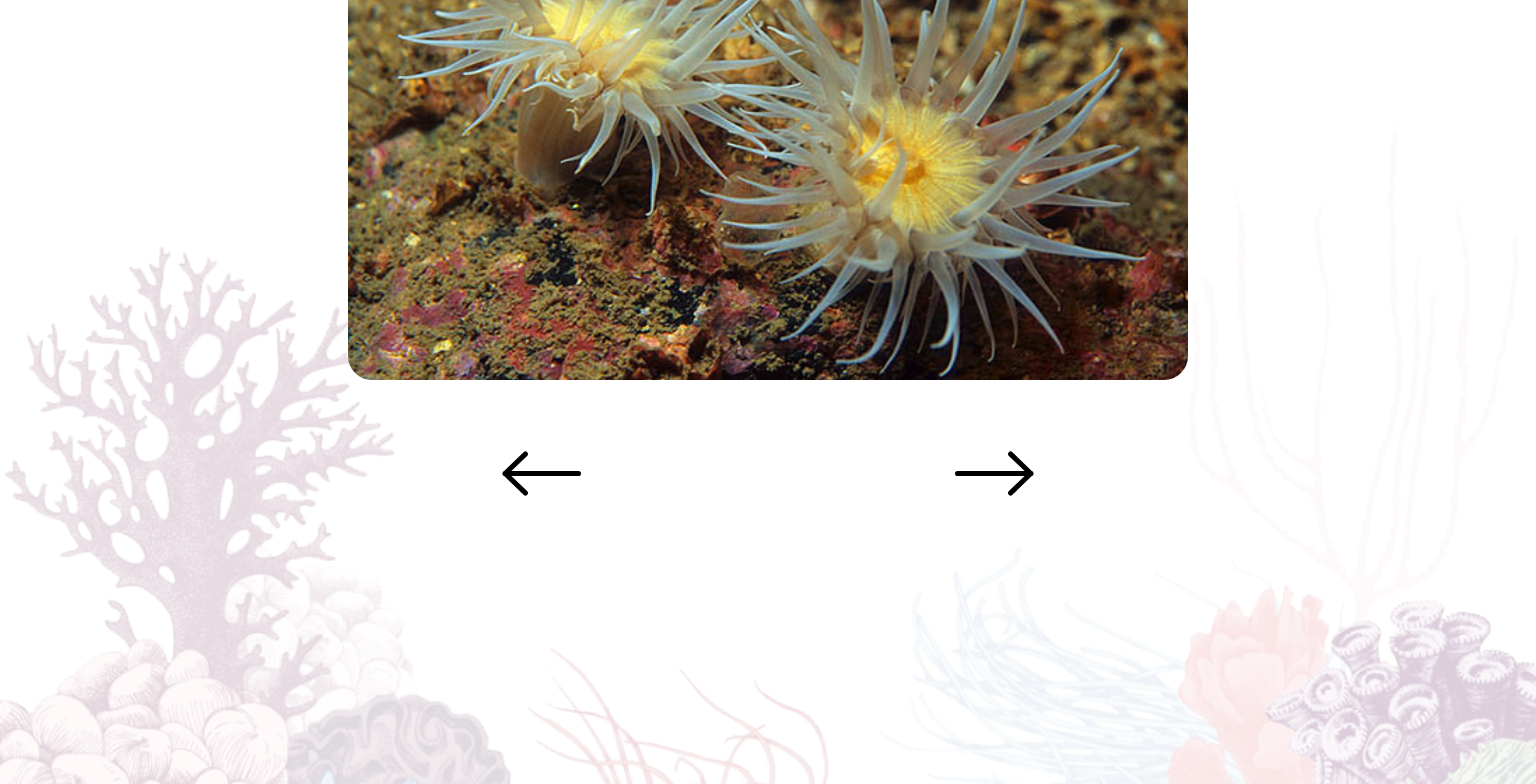
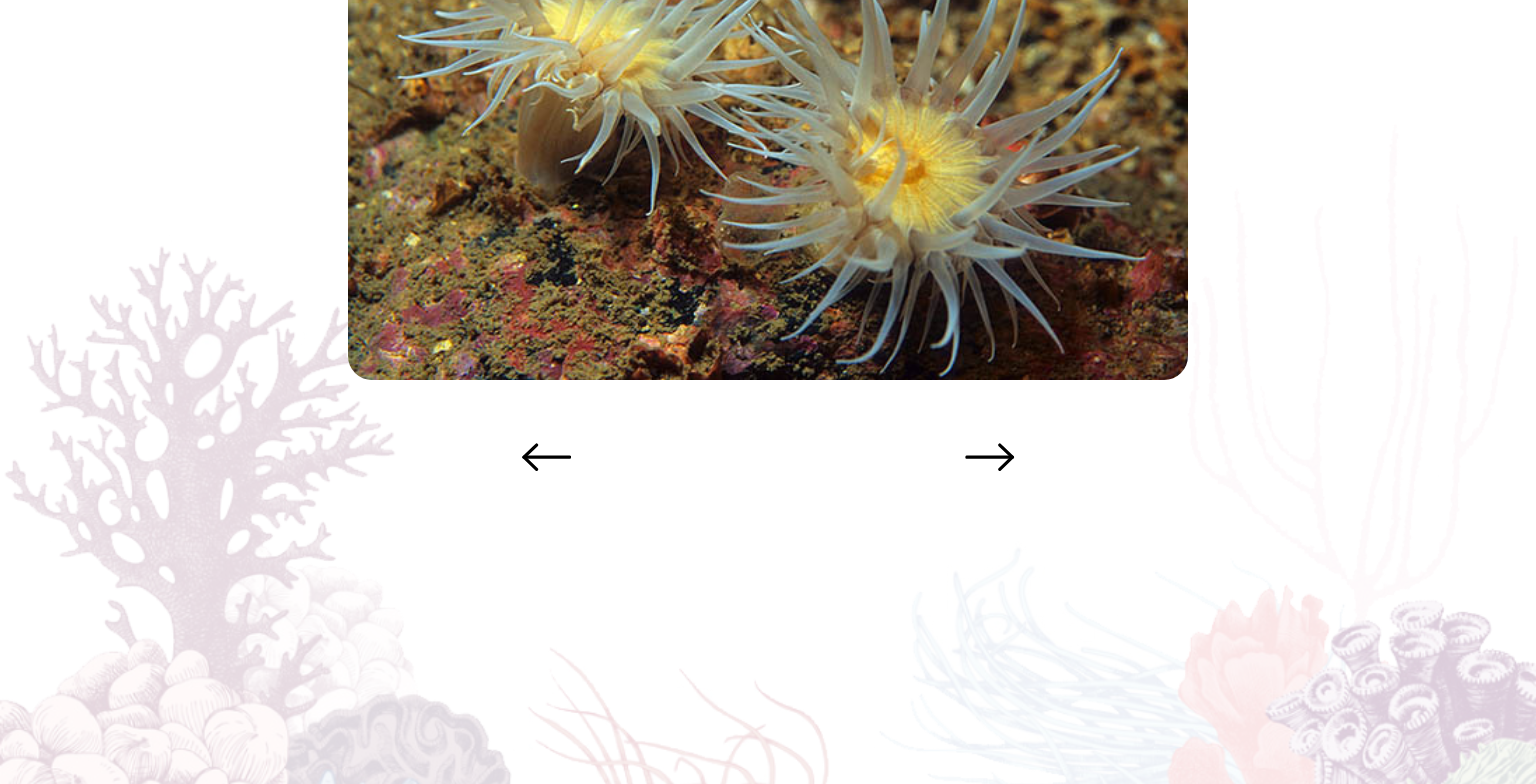
Before and after one commit to xossiane/javascript-oceandex, a Next.js app: page /GeneralCuriosities in a window 1536 px wide. Shown: the part 825-1609 px from the top of the page. Built offline with nearby package versions, Linux system fonts and the light colour scheme; a web font is replaced by a local one.

Commit message:
Add: medias for arrow svg

```diff
--- a/components/atoms/Arrow/styles.module.scss
+++ b/components/atoms/Arrow/styles.module.scss
@@ -1,22 +1,24 @@
 .arrow {
+  //Medidas Figma: 33x27 (mobile) | 103x87 (desktop)
   cursor: pointer;
-  width: 3.3rem;
-  height: 2.7rem;
+  width: 2.063rem;
+  height: 1.688rem;
 
   &--right {
     transform: rotate(90deg);
   }
+
   &--left {
     transform: rotate(-90deg);
   }
 
   @media screen and (min-width: 768px) {
+    width: 4.375rem;
+    height: 3.75rem;
+  }
+
+  @media screen and (min-width: 1440px) {
     width: 6.438rem;
     height: 5.438rem;
   }
-
-  @media screen and (min-width: 1440px) {
-    width: 10.3rem;
-    height: 8.7rem;
-  }
 }
```
